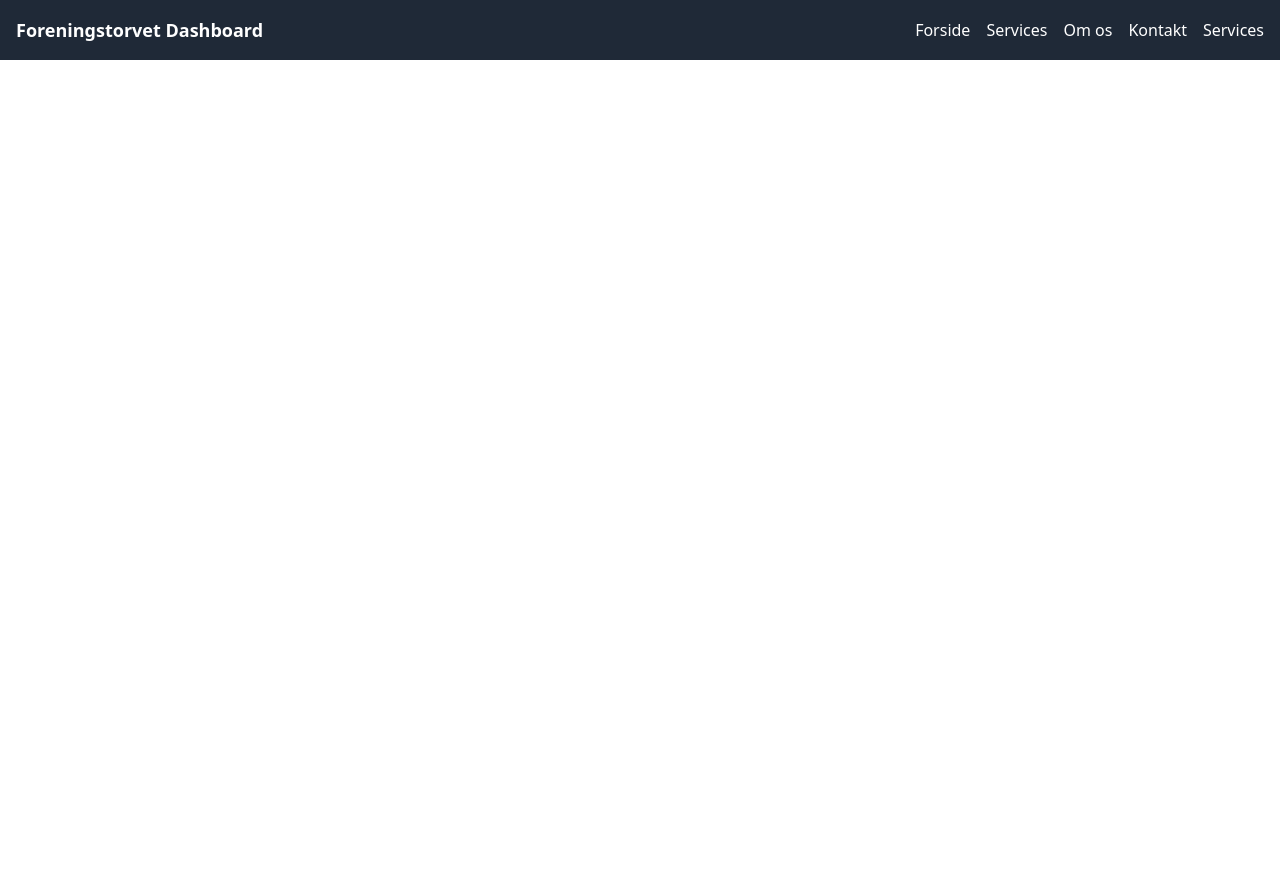
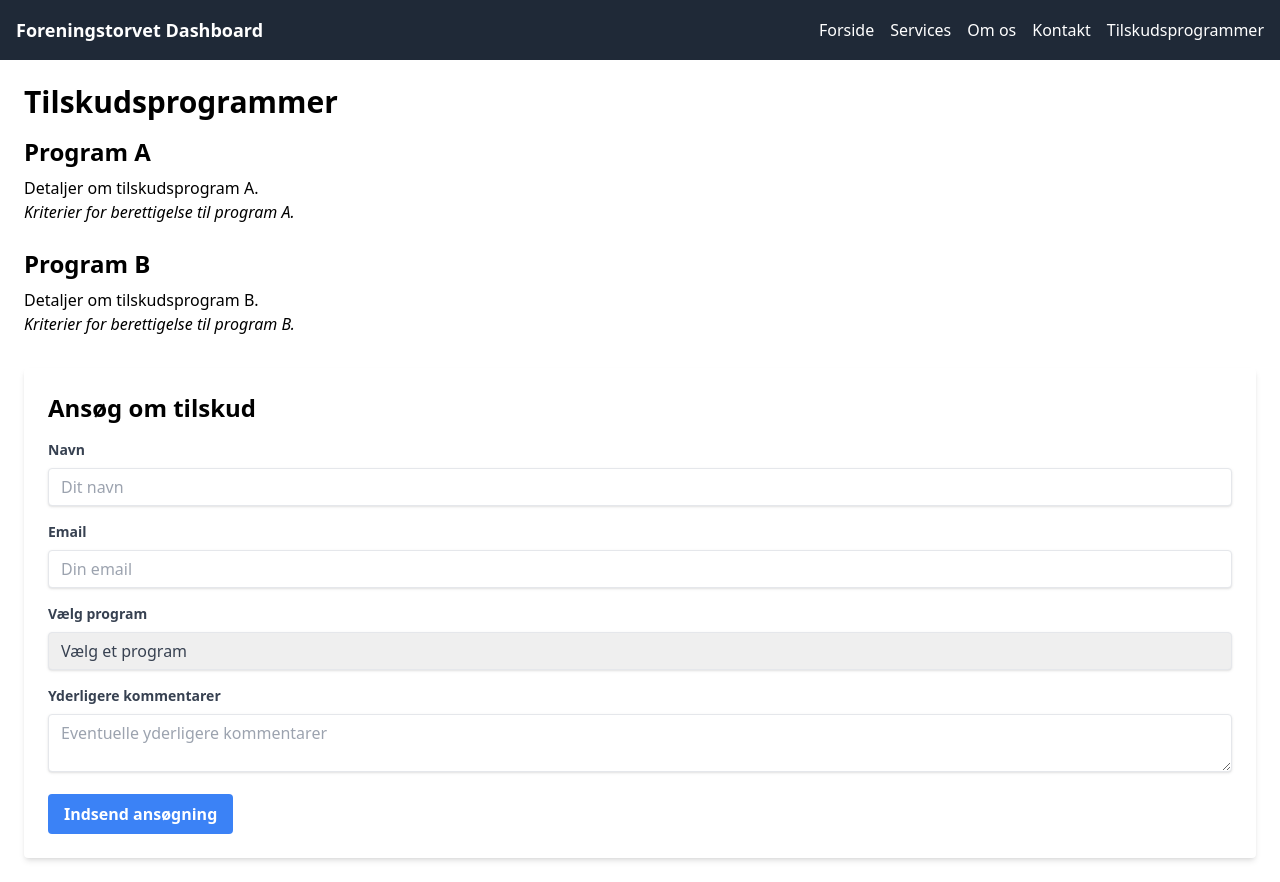
Before and after one commit to GPT-Engineer-App/knowledge-share-dashboard, a React (Vite) app: page /subsidy-programs in a window 1280 px wide. Before the commit the page ends 800 px from the top, so only its background shows below. Built offline with nearby package versions, Linux system fonts and the light colour scheme.

Commit message:
Implement subsidy programs page with information section and application forms. Added navigation link to the subsidy programs page.

```diff
--- a/src/App.jsx
+++ b/src/App.jsx
@@ -9,6 +9,7 @@ import ServiceDetails from "./pages/ServiceDetails.jsx";
 import RequestQuote from "./pages/RequestQuote.jsx";
 import Navbar from "./components/Navbar.jsx";
 import SupportPage from "./pages/SupportPage.jsx";
+import SubsidyPrograms from "./pages/SubsidyPrograms.jsx";
 
 function App() {
   return (
@@ -24,6 +25,7 @@ function App() {
         <Route exact path="/services/:category" element={<ServiceDetails />} />
         <Route exact path="/request-quote" element={<RequestQuote />} />
         <Route exact path="/support" element={<SupportPage />} />
+        <Route exact path="/subsidy-programs" element={<SubsidyPrograms />} />
       </Routes>
     </Router>
   );
--- a/src/components/Navbar.jsx
+++ b/src/components/Navbar.jsx
@@ -11,7 +11,7 @@ const Navbar = () => {
           <Link to="/services" className="text-white">Services</Link>
           <Link to="/about" className="text-white">Om os</Link>
           <Link to="/contact" className="text-white">Kontakt</Link>
-          <Link to="/services" className="text-white">Services</Link>
+          <Link to="/subsidy-programs" className="text-white">Tilskudsprogrammer</Link>
         </div>
       </div>
     </nav>
--- /dev/null
+++ b/src/pages/SubsidyPrograms.jsx
@@ -0,0 +1,131 @@
+import React, { useState } from 'react';
+
+const subsidyPrograms = [
+  {
+    id: 1,
+    title: 'Program A',
+    description: 'Detaljer om tilskudsprogram A.',
+    eligibility: 'Kriterier for berettigelse til program A.',
+  },
+  {
+    id: 2,
+    title: 'Program B',
+    description: 'Detaljer om tilskudsprogram B.',
+    eligibility: 'Kriterier for berettigelse til program B.',
+  },
+  // Add more programs as needed
+];
+
+const SubsidyPrograms = () => {
+  const [formData, setFormData] = useState({
+    name: '',
+    email: '',
+    program: '',
+    comments: '',
+  });
+
+  const handleChange = (e) => {
+    const { name, value } = e.target;
+    setFormData({ ...formData, [name]: value });
+  };
+
+  const handleSubmit = (e) => {
+    e.preventDefault();
+    // Handle form submission logic here
+    console.log('Form submitted:', formData);
+    alert('Tak for din ansøgning. Du vil modtage en bekræftelsesmail snart.');
+  };
+
+  return (
+    <div className="p-6">
+      <h1 className="mb-4 text-3xl font-bold">Tilskudsprogrammer</h1>
+      <div className="mb-8">
+        {subsidyPrograms.map((program) => (
+          <div key={program.id} className="mb-6">
+            <h2 className="mb-2 text-2xl font-bold">{program.title}</h2>
+            <p>{program.description}</p>
+            <p className="italic">{program.eligibility}</p>
+          </div>
+        ))}
+      </div>
+      <div className="p-6 bg-white rounded shadow-md">
+        <h2 className="mb-4 text-2xl font-bold">Ansøg om tilskud</h2>
+        <form onSubmit={handleSubmit}>
+          <div className="mb-4">
+            <label className="block mb-2 text-sm font-bold text-gray-700" htmlFor="name">
+              Navn
+            </label>
+            <input
+              className="w-full px-3 py-2 leading-tight text-gray-700 border rounded shadow appearance-none focus:outline-none focus:shadow-outline"
+              id="name"
+              name="name"
+              type="text"
+              placeholder="Dit navn"
+              value={formData.name}
+              onChange={handleChange}
+              required
+            />
+          </div>
+          <div className="mb-4">
+            <label className="block mb-2 text-sm font-bold text-gray-700" htmlFor="email">
+              Email
+            </label>
+            <input
+              className="w-full px-3 py-2 leading-tight text-gray-700 border rounded shadow appearance-none focus:outline-none focus:shadow-outline"
+              id="email"
+              name="email"
+              type="email"
+              placeholder="Din email"
+              value={formData.email}
+              onChange={handleChange}
+              required
+            />
+          </div>
+          <div className="mb-4">
+            <label className="block mb-2 text-sm font-bold text-gray-700" htmlFor="program">
+              Vælg program
+            </label>
+            <select
+              className="w-full px-3 py-2 leading-tight text-gray-700 border rounded shadow appearance-none focus:outline-none focus:shadow-outline"
+              id="program"
+              name="program"
+              value={formData.program}
+              onChange={handleChange}
+              required
+            >
+              <option value="">Vælg et program</option>
+              {subsidyPrograms.map((program) => (
+                <option key={program.id} value={program.title}>
+                  {program.title}
+                </option>
+              ))}
+            </select>
+          </div>
+          <div className="mb-4">
+            <label className="block mb-2 text-sm font-bold text-gray-700" htmlFor="comments">
+              Yderligere kommentarer
+            </label>
+            <textarea
+              className="w-full px-3 py-2 leading-tight text-gray-700 border rounded shadow appearance-none focus:outline-none focus:shadow-outline"
+              id="comments"
+              name="comments"
+              placeholder="Eventuelle yderligere kommentarer"
+              value={formData.comments}
+              onChange={handleChange}
+            />
+          </div>
+          <div className="flex items-center justify-between">
+            <button
+              className="px-4 py-2 font-bold text-white bg-blue-500 rounded hover:bg-blue-700 focus:outline-none focus:shadow-outline"
+              type="submit"
+            >
+              Indsend ansøgning
+            </button>
+          </div>
+        </form>
+      </div>
+    </div>
+  );
+};
+
+export default SubsidyPrograms;
```
